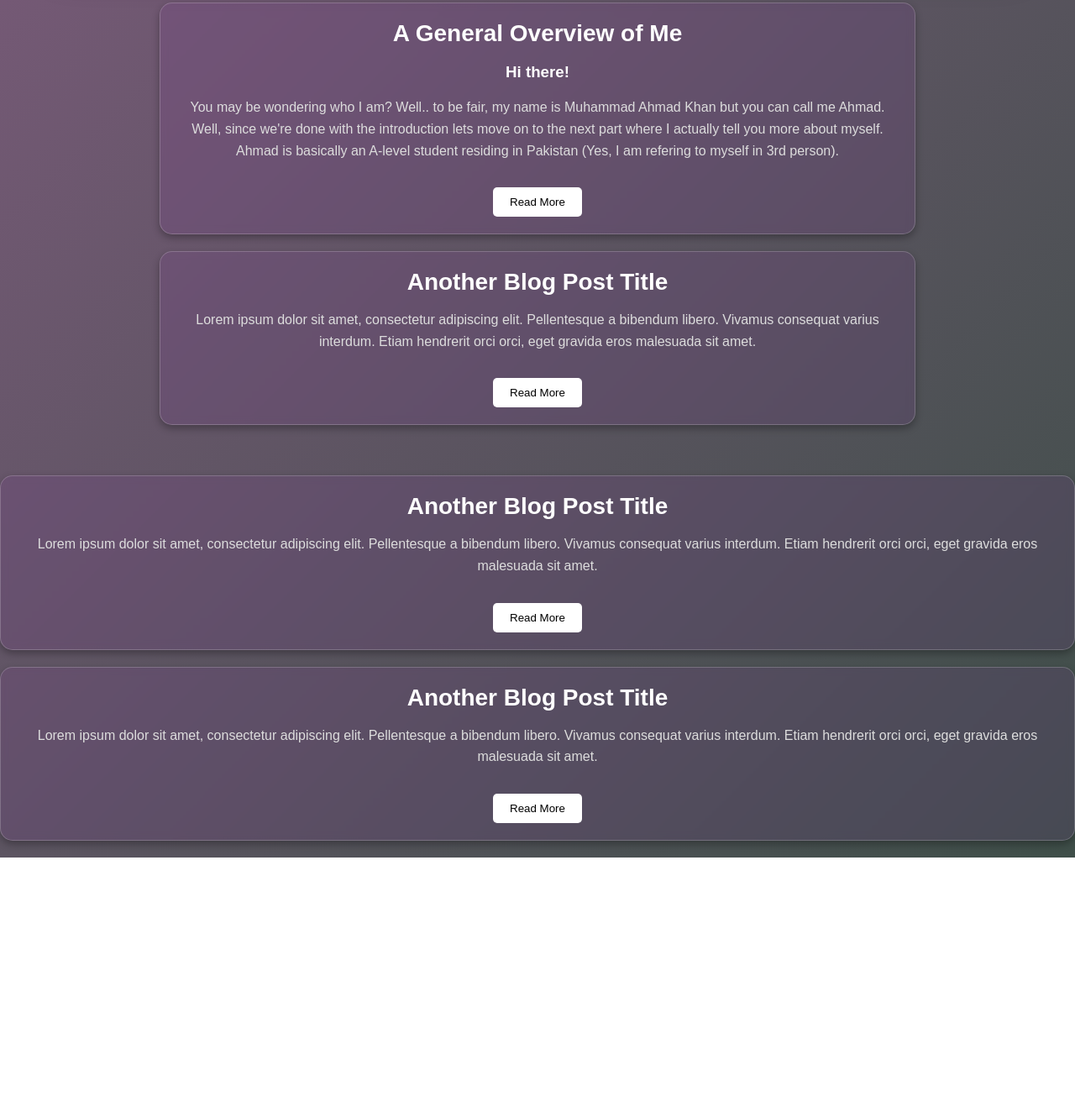
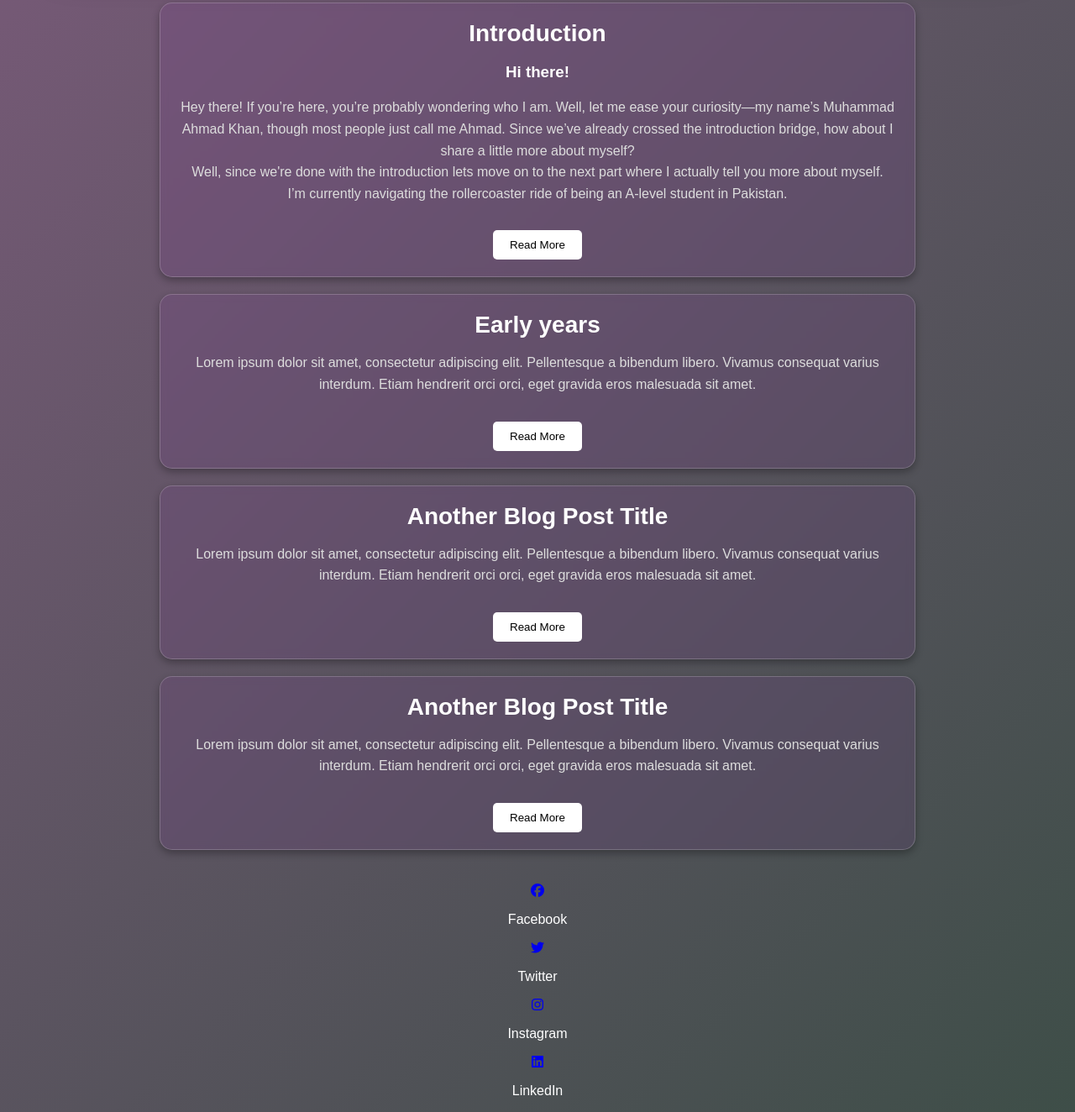
Before and after one commit to law-katakuri/law-katakuri.github.io, a plain HTML site: page index.html in a window 1280 px wide. Shown: the part 207-1531 px from the top of the page at 84% size. Before the commit the page ends 1228 px from the top, so only its background shows below. Drawn offline with Linux system fonts and the light colour scheme.

Commit message:
Update index.html

```diff
--- a/index.html
+++ b/index.html
@@ -22,14 +22,27 @@
 
   <div class="container">
     <section class="blog-post">
-      <h2>A General Overview of Me</h2>
+      <h2>Introduction</h2>
       <h3>Hi there!</h3>
-      <p>You may be wondering who I am? Well.. to be fair, my name is Muhammad Ahmad Khan but you can call me Ahmad.<br> Well, since we're done with the introduction lets move on to the next part where I actually tell you more about myself.<br> Ahmad is basically an A-level student residing in Pakistan (Yes, I am refering to myself in 3rd person).</p>
+      <p>Hey there! If you’re here, you’re probably wondering who I am. Well, let me ease your curiosity—my name’s Muhammad Ahmad Khan, though most people just call me Ahmad. Since we’ve already crossed the introduction bridge, how about I share a little more about myself?<br> Well, since we're done with the introduction lets move on to the next part where I actually tell you more about myself.<br> I’m currently navigating the rollercoaster ride of being an A-level student in Pakistan.</p>
       <div class="more-content">
-        <p>Being interested in sports, I highly take interest in Horse-Back Riding (one of my favorite sports TBH).<br> Not to mention, I love horses too. Anyway, to further elaborate, aside from sports like: Tent pegging, Volleyball, Tennis, Badminton, I am actually very interested in technical stuff... More like an engineer or so.</p>
+        <p>But beyond the textbooks and exams, there's a whole side of me that thrives on the outdoors.<br> I have this deep love for horseback riding—there’s something about the rhythm and connection with horses that makes it one of my favorite things to do. And, honestly, if it involves horses, I’m there! That’s not to say I don’t enjoy other sports. You can often find me on the volleyball court, swinging a tennis racket, or even in the middle of tent pegging training (it’s more intense than it sounds, trust me!).</p>
+        <p>Of course, life isn’t just all sports for me. I have this natural curiosity for all things technical. I’m the type who loves to figure out how things work—taking stuff apart, solving problems—it’s like a mental puzzle I can’t get enough of. So, naturally, I’m leaning towards a future in engineering. Who knows what the future holds, right?</p>
       </div>
       <button class="read-more-btn">Read More</button>
     </section>
+
+    <section class="blog-post">
+      <h2>Early years</h2>
+      <p>Lorem ipsum dolor sit amet, consectetur adipiscing elit. Pellentesque a bibendum libero. Vivamus consequat
+        varius interdum. Etiam hendrerit orci orci, eget gravida eros malesuada sit amet.</p>
+      <div class="more-content">
+        <p>Aliquam erat volutpat. Fusce aliquet massa in ante elementum, in gravida sapien ornare. Nullam venenatis
+        tristique erat nec placerat. Cras lobortis libero eu nulla pharetra, ac fermentum arcu posuere.</p>
+      </div>
+      <button class="read-more-btn">Read More</button>
+    </section>
+
 
     <section class="blog-post">
       <h2>Another Blog Post Title</h2>
@@ -41,8 +54,6 @@
       </div>
       <button class="read-more-btn">Read More</button>
     </section>
-  </div>
-
     <section class="blog-post">
       <h2>Another Blog Post Title</h2>
       <p>Lorem ipsum dolor sit amet, consectetur adipiscing elit. Pellentesque a bibendum libero. Vivamus consequat
@@ -53,19 +64,41 @@
       </div>
       <button class="read-more-btn">Read More</button>
     </section>
+
   </div>
 
-    <section class="blog-post">
-      <h2>Another Blog Post Title</h2>
-      <p>Lorem ipsum dolor sit amet, consectetur adipiscing elit. Pellentesque a bibendum libero. Vivamus consequat
-        varius interdum. Etiam hendrerit orci orci, eget gravida eros malesuada sit amet.</p>
-      <div class="more-content">
-        <p>Aliquam erat volutpat. Fusce aliquet massa in ante elementum, in gravida sapien ornare. Nullam venenatis
-        tristique erat nec placerat. Cras lobortis libero eu nulla pharetra, ac fermentum arcu posuere.</p>
+  <footer class="footer">
+    <div class="social-icons">
+      <div class="social-item">
+        <a href="https://www.facebook.com" target="_blank">
+          <i class="fab fa-facebook"></i>
+        </a>
+        <p>Facebook</p>
       </div>
-      <button class="read-more-btn">Read More</button>
-    </section>
-  </div>
+      <div class="social-item">
+        <a href="https://www.twitter.com" target="_blank">
+          <i class="fab fa-twitter"></i>
+        </a>
+        <p>Twitter</p>
+      </div>
+      <div class="social-item">
+        <a href="https://www.instagram.com" target="_blank">
+          <i class="fab fa-instagram"></i>
+        </a>
+        <p>Instagram</p>
+      </div>
+      <div class="social-item">
+        <a href="https://www.linkedin.com" target="_blank">
+          <i class="fab fa-linkedin"></i>
+        </a>
+        <p>LinkedIn</p>
+      </div>
+    </div>
+  </footer>
+
+  <!-- Font Awesome Script -->
+  <script src="https://kit.fontawesome.com/a076d05399.js"></script>
+
 
   <script>
     document.querySelectorAll('.read-more-btn').forEach(button => {
@@ -73,7 +106,7 @@
         const moreContent = this.previousElementSibling;
         if (moreContent.style.display === "none" || moreContent.style.display === "") {
           moreContent.style.display = "block";
-          this.textContent = "Show Less";
+          this.textContent = "Read Less";
         } else {
           moreContent.style.display = "none";
           this.textContent = "Read More";
```
